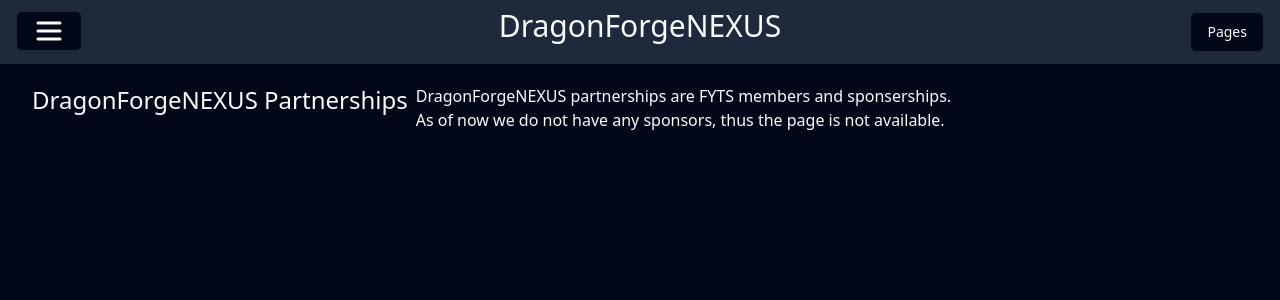
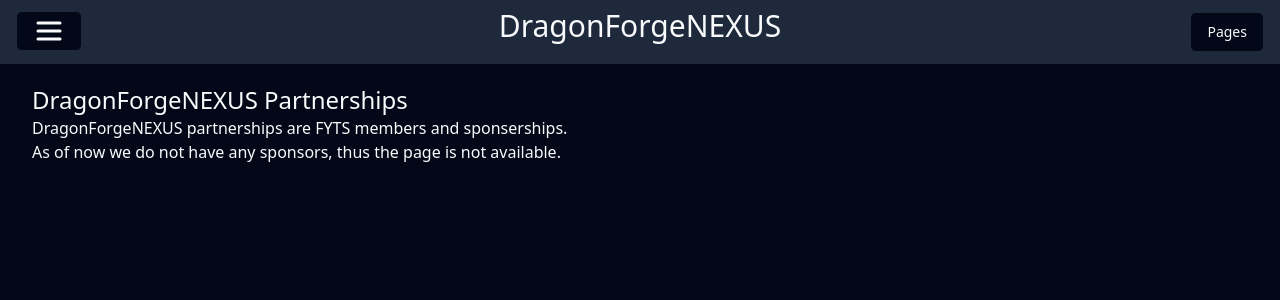
Before and after one commit to Dragon-Forge-NEXUS/DFNW-full-remake, a Next.js app: page /partners in a window 1280 px wide. Shown: the top 300 px of the page. Built offline with nearby package versions, Linux system fonts and the light colour scheme.

Commit message:
fix partners pages text positioning

```diff
--- a/src/app/partners/fyts/page.tsx
+++ b/src/app/partners/fyts/page.tsx
@@ -4,7 +4,7 @@ export default function HomePage() {
   return (
     <main>
       <Navbar />
-      <div className="flex md:gap-2 gap-5 flex-wrap md:container md:mx-auto p-5">
+      <div className="md:container md:mx-auto p-5">
         <h1 className="text-2xl">🚧 Pardon Our dust 🚧</h1>
         <p>We are working on getting this page build.</p>
       </div>
--- a/src/app/partners/page.tsx
+++ b/src/app/partners/page.tsx
@@ -4,7 +4,7 @@ export default function HomePage() {
   return (
     <main>
       <Navbar />
-      <div className="flex md:gap-2 gap-5 flex-wrap md:container md:mx-auto p-5">
+      <div className="md:container md:mx-auto p-5">
         <h1 className="text-2xl">DragonForgeNEXUS Partnerships</h1>
         <p>DragonForgeNEXUS partnerships are FYTS members and sponserships.<br />As of now we do not have any sponsors, thus the page is not available.</p>
       </div>
```
